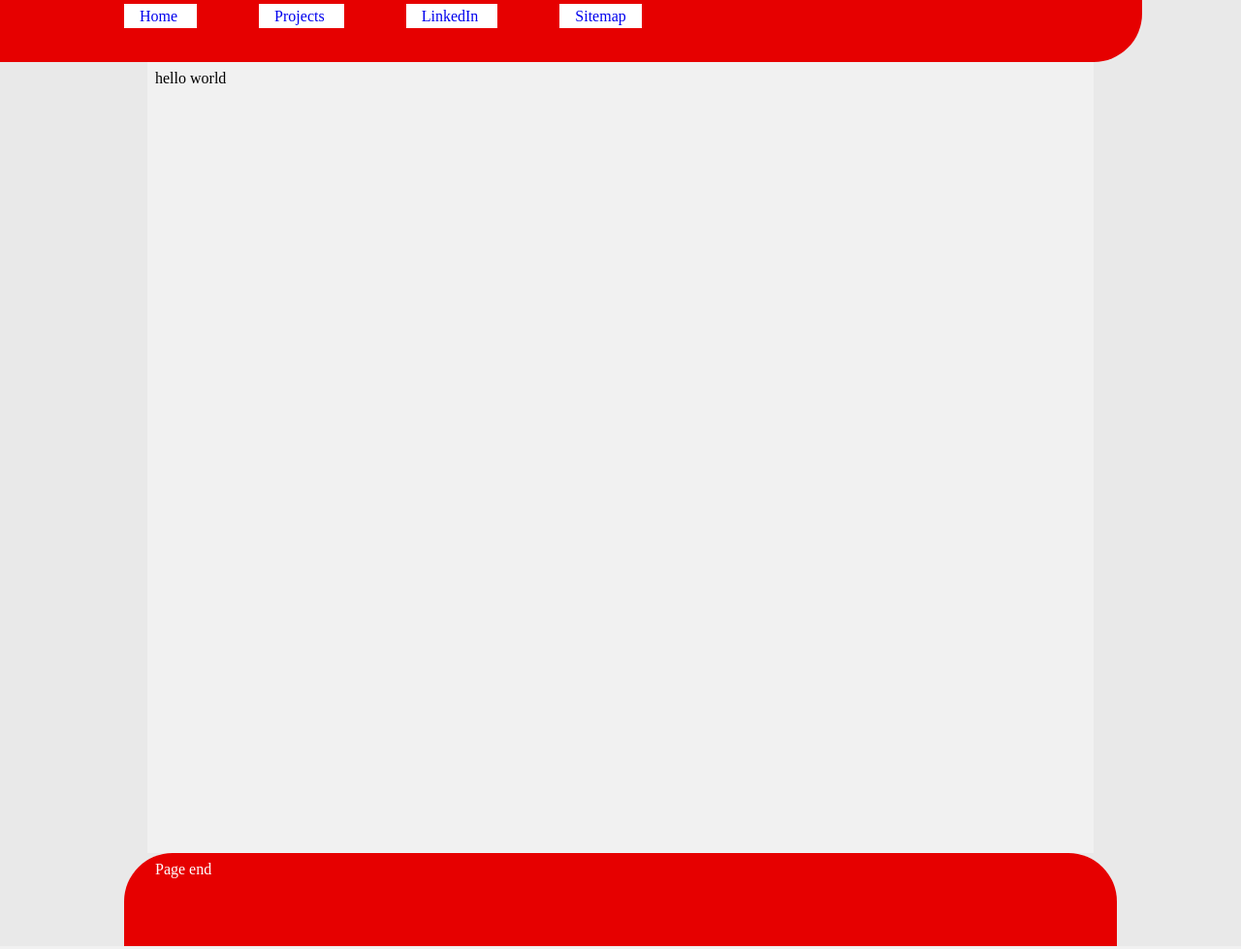
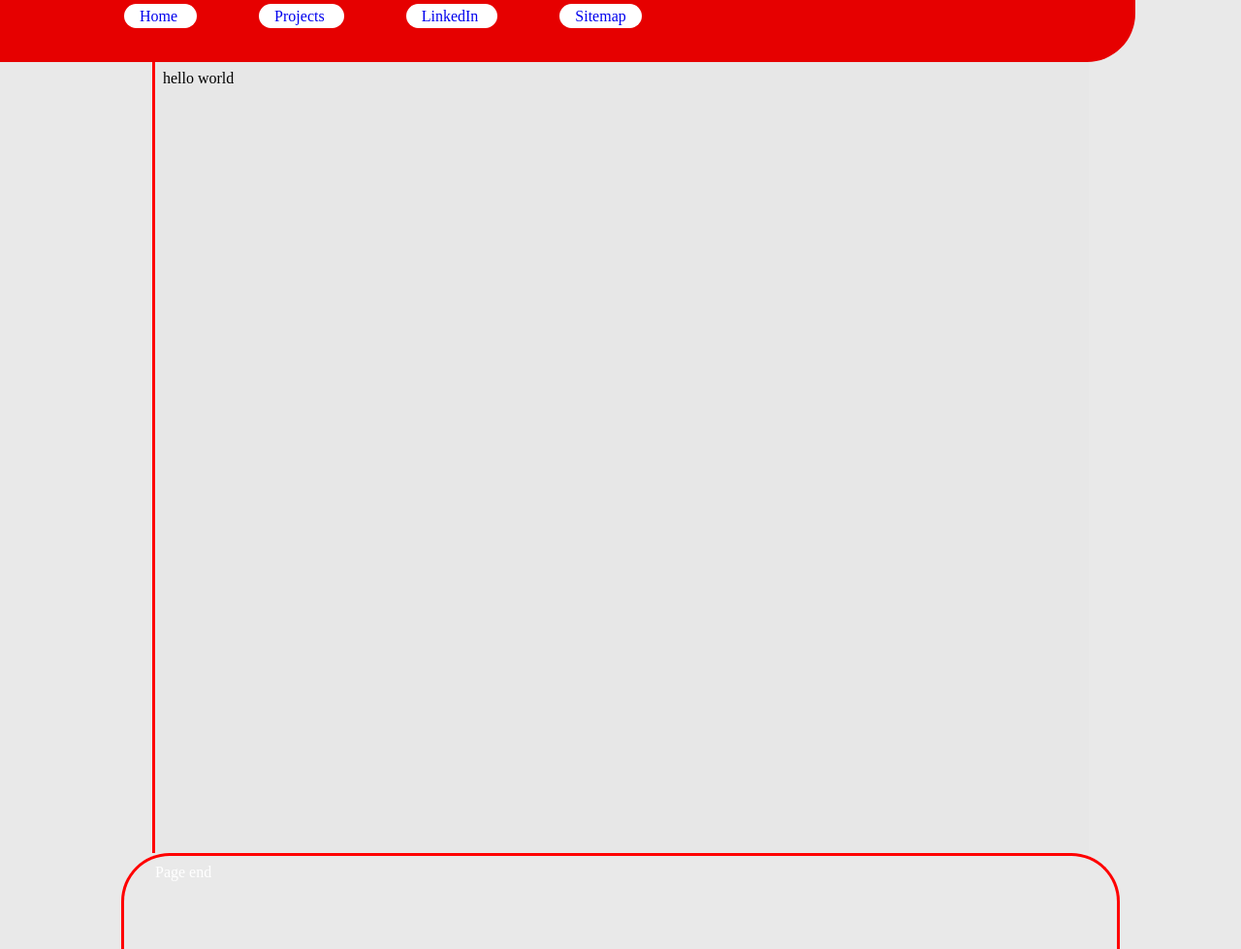
Before and after one commit to CommanderMartin/CommanderMartin.github.io, a PHP site: page / in a window 1280 px wide. Shown: the whole page at 97% size. Run offline with PHP 8.4, Linux system fonts and the light colour scheme.

Commit message:
Styling edit

```diff
--- a/assets/siteStyle.css
+++ b/assets/siteStyle.css
@@ -3,7 +3,7 @@ nav{
 	min-height: 4em;
 	padding-left: 4em;
 	color: #000000;
-	width: 87%;
+	width: 86.5%;
 	border-radius: 0 0 50px 0;
 }
 
@@ -17,21 +17,23 @@ body{
 }
 
 footer{
-	background-color: #e60000;
 	min-height: 6em;
 	width: 80%;
 	margin: 0 auto;
+	border: 3px red;
+	border-style: solid solid none solid;
 	border-radius: 50px 50px 0 0;
 	color: white;
 }
 
 /*Classes*/
 .mainContent{
-	background-color: #f1f1f1;
-	width: 75%;
+	background-color: #e7e7e7;
+	width: 74%;
 	margin: 0 auto;
 	padding: 0.5em;
 	min-height: 50em;
+	border-left: 3px solid red;
 }
 
 .internalContainer{
@@ -42,4 +44,6 @@ footer{
 	background-color: white;
 	margin: 2em;
 	padding: 0.25em 1em;
+	border-radius: 20px;
+	width: 5em;
 }
--- a/index.html
+++ b/index.html
@@ -10,7 +10,7 @@
 		</script>
 		<![endif]-->
 
-		<link rel="stylesheet" type="text/css" href = "assets/siteStyle.css">
+		<link rel="stylesheet" type="text/css" href = "/assets/siteStyle.css">
 
 	</head>
 
```
